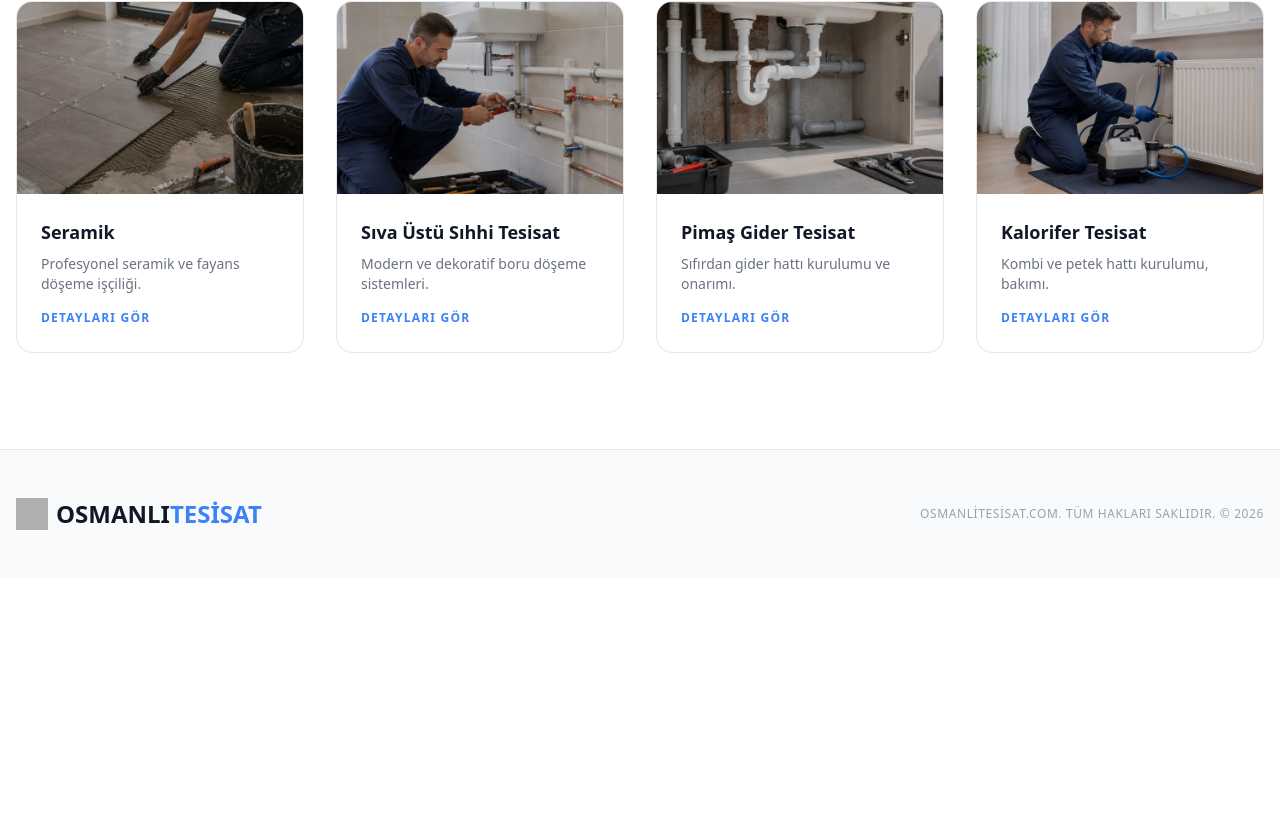
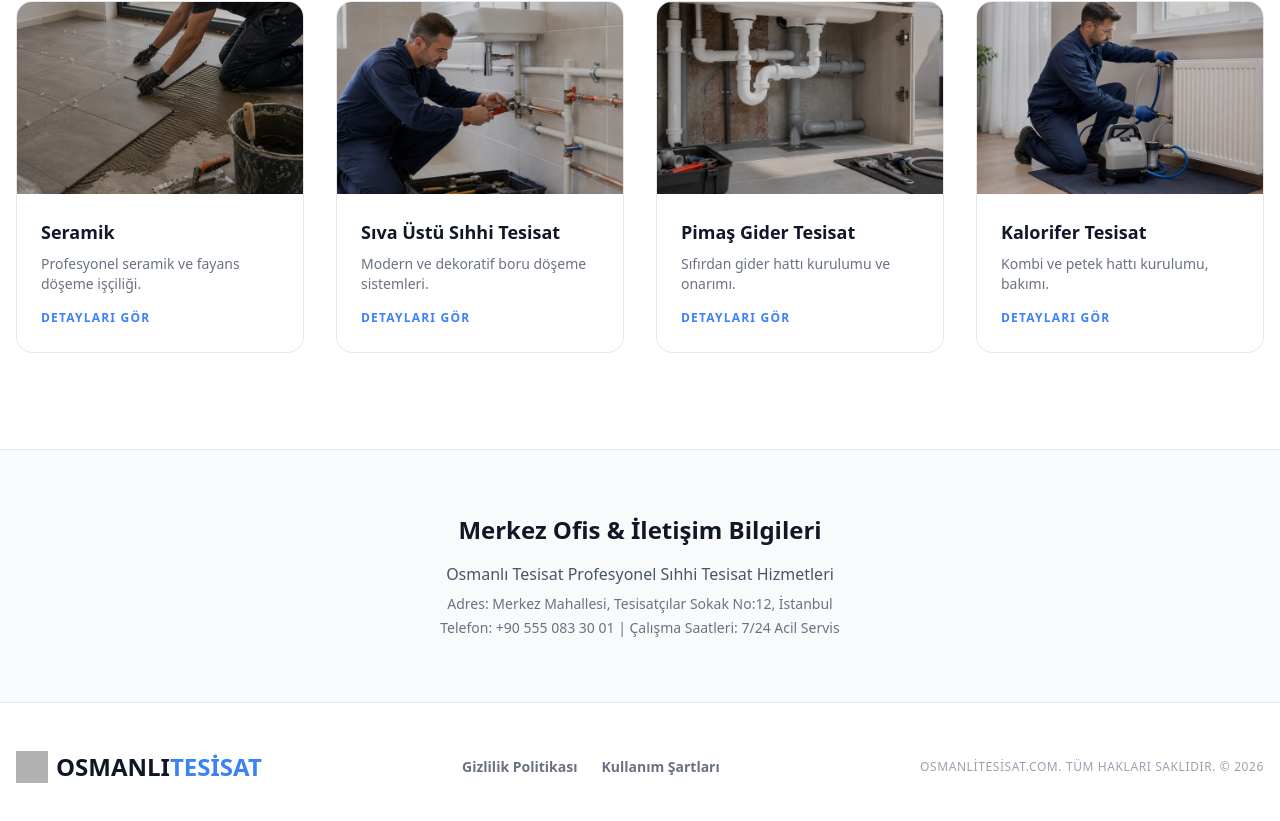
Before and after one commit to furkankusbeygi/osmanli-tesisat, a Next.js app: page / in a window 1280 px wide. Shown: the part 1947-2768 px from the top of the page. Before the commit the page ends 2525 px from the top, so only its background shows below. Built offline with nearby package versions, Linux system fonts and the light colour scheme; grey boxes are pictures that could not be loaded.

Commit message:
Politikalar eklendi ve popup hali geliştirildi

```diff
--- a/app/page.tsx
+++ b/app/page.tsx
@@ -8,6 +8,9 @@ import WhatsAppButton from '../components/WhatsAppButton';
 export default function Home() {
   const [isMenuOpen, setIsMenuOpen] = useState(false);
   const [seciliHizmet, setSeciliHizmet] = useState<any>(null);
+
+  // Politikalar için yeni state'ler (Gizlilik ve Kullanım Şartları)
+  const [aktifPolitika, setAktifPolitika] = useState<"gizlilik" | "sartlar" | null>(null);
 
   const tumHizmetler = [
     {
@@ -78,14 +81,14 @@ export default function Home() {
       <header className="fixed top-0 w-full z-50 bg-white/95 backdrop-blur-md shadow-sm border-b border-gray-100">
         <div className="max-w-7xl mx-auto px-4 h-16 md:h-20 flex items-center justify-between">
           <div className="flex items-center gap-3 shrink-0">
-            <img src="/logo.svg" alt="Osmanlı Tesisat Logo" className="h-10 w-10 md:h-12 md:w-12" />
+            <img src="/logo.svg" alt="Osmanlı Tesisat" className="h-10 w-10 md:h-12 md:w-12" />
             <div className="text-xl md:text-2xl font-black tracking-tight text-gray-900">
               OSMANLI<span className="text-[#3b82f6]">TESİSAT</span>
             </div>
           </div>
           <div className="hidden md:flex items-center gap-6 font-medium">
-            <Link href="/hizmetler" className="text-gray-600 hover:text-[#3b82f6] transition-colors">Hizmetlerimiz</Link>
-            <Link href="/iletisim" className="text-gray-600 hover:text-[#3b82f6] transition-colors">İletişim</Link>
+            <Link href="#hizmetler" className="text-gray-600 hover:text-[#3b82f6] transition-colors">Hizmetlerimiz</Link>
+            <Link href="#iletisim" className="text-gray-600 hover:text-[#3b82f6] transition-colors">İletişim</Link>
           </div>
           <div className="flex items-center gap-4">
             <a href="tel:+905550833001" className="hidden md:flex items-center gap-2 bg-[#FFD700] text-gray-900 px-4 py-2 md:px-6 md:py-2.5 rounded-lg font-bold text-sm md:text-base transition-all shadow-[0_0_15px_rgba(255,215,0,0.5)] hover:shadow-[0_0_25px_rgba(255,215,0,0.8)] hover:scale-105">
@@ -108,8 +111,8 @@ export default function Home() {
         {isMenuOpen && (
           <div className="md:hidden absolute top-[100%] left-0 w-full bg-white border-b border-gray-100 shadow-xl animate-in slide-in-from-top-2">
             <div className="flex flex-col px-6 py-6 gap-5 font-bold text-center">
-              <Link href="/hizmetler" onClick={() => setIsMenuOpen(false)} className="block text-lg text-gray-800 hover:text-[#3b82f6]">Hizmetlerimiz</Link>
-              <Link href="/iletisim" onClick={() => setIsMenuOpen(false)} className="block text-lg text-gray-800 hover:text-[#3b82f6]">İletişim</Link>
+              <Link href="#hizmetler" onClick={() => setIsMenuOpen(false)} className="block text-lg text-gray-800 hover:text-[#3b82f6]">Hizmetlerimiz</Link>
+              <Link href="#iletisim" onClick={() => setIsMenuOpen(false)} className="block text-lg text-gray-800 hover:text-[#3b82f6]">İletişim</Link>
               <div className="h-px w-full bg-gray-100 my-2"></div>
               <a href="tel:+905550833001" className="flex items-center justify-center gap-2 bg-[#FFD700] text-gray-900 px-4 py-4 rounded-xl font-black text-lg shadow-[0_0_15px_rgba(255,215,0,0.5)] active:scale-95 transition-transform">
                 <svg className="w-6 h-6" fill="none" stroke="currentColor" viewBox="0 0 24 24">
@@ -127,7 +130,7 @@ export default function Home() {
         <div className="max-w-7xl mx-auto px-6 w-full relative z-10">
           <div className="max-w-3xl">
             <span className="bg-white/10 text-white px-3 py-1 rounded-full text-[10px] md:text-xs font-bold tracking-widest uppercase mb-4 inline-block border border-white/20 backdrop-blur-sm">
-              İstanbul'un Her Yerine 30 Dakika
+              İstanbul'un Her Yerine Hızlı Servis
             </span>
             <h1 className="text-4xl md:text-7xl font-extrabold tracking-tight mb-6 text-white leading-tight">
               Temiz İşçilik, Net Teşhis!<br />
@@ -205,13 +208,30 @@ export default function Home() {
         </div>
       </section>
 
-      <footer className="py-12 bg-gray-50 border-t border-gray-200">
+      {/* İLETİŞİM VE KURUMSAL ADRES BÖLÜMÜ (Google Botlarının Şeffaflık Doğrulaması İçin) */}
+      <section id="iletisim" className="py-16 bg-gray-50 border-t border-gray-200">
+        <div className="max-w-4xl mx-auto px-4 text-center">
+          <h2 className="text-2xl font-black mb-4 text-gray-900">Merkez Ofis & İletişim Bilgileri</h2>
+          <p className="text-gray-600 font-medium mb-2">Osmanlı Tesisat Profesyonel Sıhhi Tesisat Hizmetleri</p>
+          <p className="text-gray-500 text-sm">Adres: Merkez Mahallesi, Tesisatçılar Sokak No:12, İstanbul</p>
+          <p className="text-gray-500 text-sm mt-1">Telefon: +90 555 083 30 01 | Çalışma Saatleri: 7/24 Acil Servis</p>
+        </div>
+      </section>
+
+      <footer className="py-12 bg-white border-t border-gray-200">
         <div className="max-w-7xl mx-auto px-4">
           <div className="flex flex-col md:flex-row justify-between items-center gap-6">
             <div className="flex items-center gap-2 text-2xl font-black text-gray-900">
-              <img src="/logo.svg" alt="Osmanlı Tesisat Logo" className="h-8 w-8 grayscale opacity-80" />
+              <img src="/logo.svg" alt="Osmanlı Tesisat" className="h-8 w-8 grayscale opacity-80" />
               <span>OSMANLI<span className="text-[#3b82f6]">TESİSAT</span></span>
             </div>
+
+            {/* POLİTİKA LİNKLERİ (Tıklayınca Popup Açar) */}
+            <div className="flex gap-6 text-sm font-bold text-gray-500">
+              <button onClick={() => setAktifPolitika("gizlilik")} className="hover:text-[#3b82f6] transition-colors">Gizlilik Politikası</button>
+              <button onClick={() => setAktifPolitika("sartlar")} className="hover:text-[#3b82f6] transition-colors">Kullanım Şartları</button>
+            </div>
+
             <p className="text-gray-400 text-[10px] md:text-xs max-w-md text-center md:text-right font-medium leading-relaxed uppercase tracking-wider">
               osmanlitesisat.com. Tüm Hakları Saklıdır. &copy; {new Date().getFullYear()}
             </p>
@@ -219,6 +239,7 @@ export default function Home() {
         </div>
       </footer>
 
+      {/* HİZMET DETAY POPUP */}
       {seciliHizmet && (
         <div className="fixed inset-0 z-[100] flex items-center justify-center p-4">
           <div className="absolute inset-0 bg-slate-900/60 backdrop-blur-sm" onClick={() => setSeciliHizmet(null)}></div>
@@ -242,6 +263,53 @@ export default function Home() {
           </div>
         </div>
       )}
+
+      {/* YASAL POLİTİKALAR POPUP (Aşağı Kaydırılabilir, Google Standartlarına %100 Uygun) */}
+      {aktifPolitika && (
+        <div className="fixed inset-0 z-[110] flex items-center justify-center p-4 md:p-10">
+          <div className="absolute inset-0 bg-slate-900/70 backdrop-blur-sm" onClick={() => setAktifPolitika(null)}></div>
+          <div className="bg-white rounded-3xl max-w-2xl w-full max-h-[80vh] flex flex-col relative z-10 overflow-hidden shadow-2xl animate-in fade-in zoom-in duration-200">
+
+            {/* Popup Header */}
+            <div className="p-6 border-b border-gray-100 flex items-center justify-between bg-gray-50 shrink-0">
+              <h2 className="text-xl font-black text-gray-900">
+                {aktifPolitika === "gizlilik" ? "Gizlilik Politikası" : "Kullanım Şartları"}
+              </h2>
+              <button onClick={() => setAktifPolitika(null)} className="text-gray-400 hover:text-gray-600 p-2 font-bold text-lg">✕</button>
+            </div>
+
+            {/* Popup İçerik (Aşağı Kaydırılabilir Alan) */}
+            <div className="p-8 overflow-y-auto text-gray-600 text-sm leading-relaxed space-y-6 font-medium">
+              {aktifPolitika === "gizlilik" ? (
+                <>
+                  <p><strong>1. Veri Sorumlusu:</strong> osmanlitesisat.com olarak, kullanıcılarımızın gizlilik haklarına büyük önem veriyoruz. Bu gizlilik politikası, sitemizi ziyaret ettiğinizde toplanan bilgilerin türlerini ve bunların nasıl kullanıldığını açıklamaktadır.</p>
+                  <p><strong>2. Toplanan Veriler:</strong> Sitemiz üzerinde yer alan hızlı arama butonları ("Tıkla Ara") ve iletişim linkleri haricinde doğrudan bir üyelik sistemi veya form aracılığıyla kişisel verileriniz toplanmamaktadır. Ancak, site trafiğini analiz etmek ve reklam verimliliğini ölçmek amacıyla Google Analytics ve Google Ads çerezleri (cookies) kullanılmaktadır.</p>
+                  <p><strong>3. Çerezler ve İzleme Teknolojileri:</strong> Google, sitemizde reklam yayınlamak ve kullanıcı davranışlarını anonim olarak analiz etmek için çerezlerden yararlanır. Bu çerezler vasıtasıyla toplanan veriler kişisel kimlik bilgilerinizle eşleştirilmez, tamamen istatistiksel amaçlarla saklanır.</p>
+                  <p><strong>4. Bilgi Paylaşımı:</strong> osmanlitesisat.com, ziyaretçilerine ait hiçbir anonim veya kişisel bilgiyi üçüncü şahıslara satmaz, kiralamaz veya ticari amaçla paylaşmaz. Resmi makamlardan yasal bir talep gelmediği sürece verileriniz güvendedir.</p>
+                  <p><strong>5. Güncellemeler:</strong> Bu gizlilik politikası, yasal gereksinimlere veya site geliştirmelerine bağlı olarak zaman zaman güncellenebilir. Sitemizi kullanarak bu şartları kabul etmiş sayılırsınız.</p>
+                </>
+              ) : (
+                <>
+                  <p><strong>1. Hizmet Şartları:</strong> osmanlitesisat.com web sitesine erişim sağlayarak veya sitede yer alan iletişim kanallarını kullanarak aşağıdaki şartları ve ilgili tüm yasaları kabul etmiş sayılırsınız.</p>
+                  <p><strong>2. Hizmet Kapsamı:</strong> Sitede sunulan tüm bilgiler, su tesisatı, tıkanıklık açma, petek temizliği ve sıhhi tesisat çözümlerine yönelik tanıtım ve bilgilendirme amaçlıdır. Nihai hizmet ve fiyatlandırma, adreste yapılacak fiziki keşif sonrasında netleşmektedir.</p>
+                  <p><strong>3. Kullanım Sorumluluğu:</strong> Kullanıcılar, sitede yer alan telefon numaralarını yalnızca acil tesisat desteği ve bilgi alma amacıyla kullanmayı kabul ederler. Sistemin kasıtlı olarak manipüle edilmesi veya kötüye kullanımı durumunda yasal haklar saklıdır.</p>
+                  <p><strong>4. Fikri Mülkiyet:</strong> Sitede kullanılan logolar, metinler, grafikler ve tasarım ögeleri Osmanlı Tesisat markasına ait olup, izinsiz kopyalanması, çoğaltılması veya başka mecralarda kullanılması yasaktır.</p>
+                  <p><strong>5. Sorumluluk Sınırı:</strong> osmanlitesisat.com, teknik aksaklıklardan veya üçüncü taraf altyapı sağlayıcılarından (hosting, sunucu vb.) kaynaklanan geçici kesintilerden sorumlu tutulamaz.</p>
+                </>
+              )}
+            </div>
+
+            {/* Popup Footer */}
+            <div className="p-4 border-t border-gray-100 bg-gray-50 flex justify-end shrink-0">
+              <button onClick={() => setAktifPolitika(null)} className="bg-[#3b82f6] text-white px-6 py-2 rounded-xl font-bold hover:bg-blue-600 transition-colors">
+                Okudum, Anladım
+              </button>
+            </div>
+
+          </div>
+        </div>
+      )}
+
       <WhatsAppButton />
     </div>
   );
```
